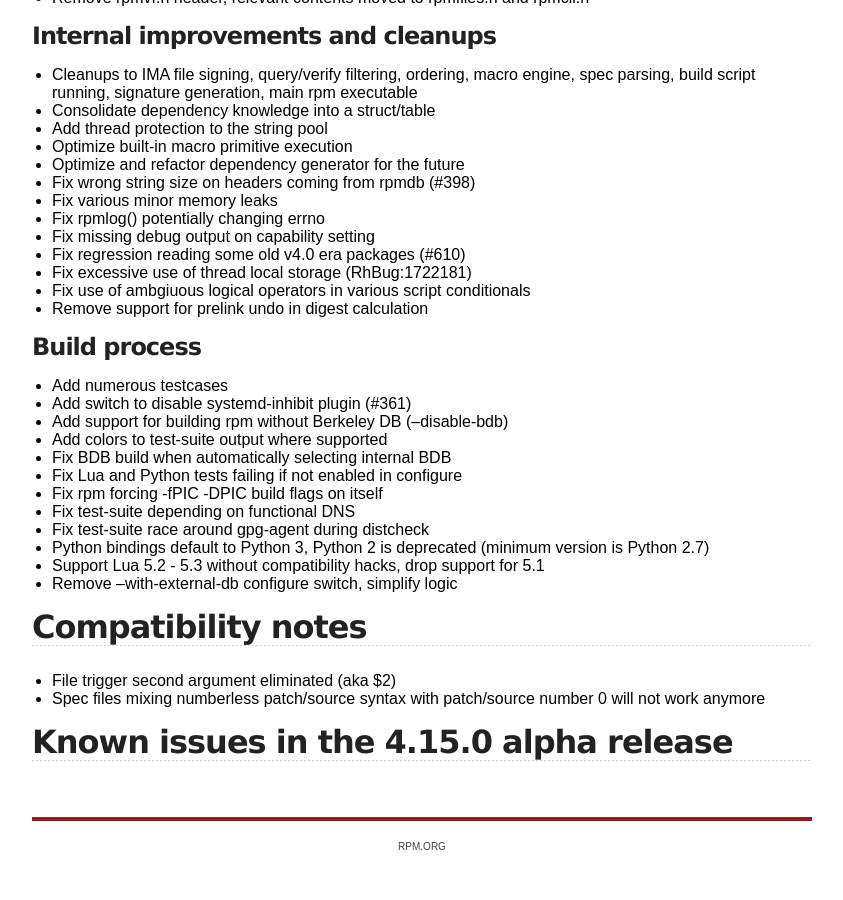
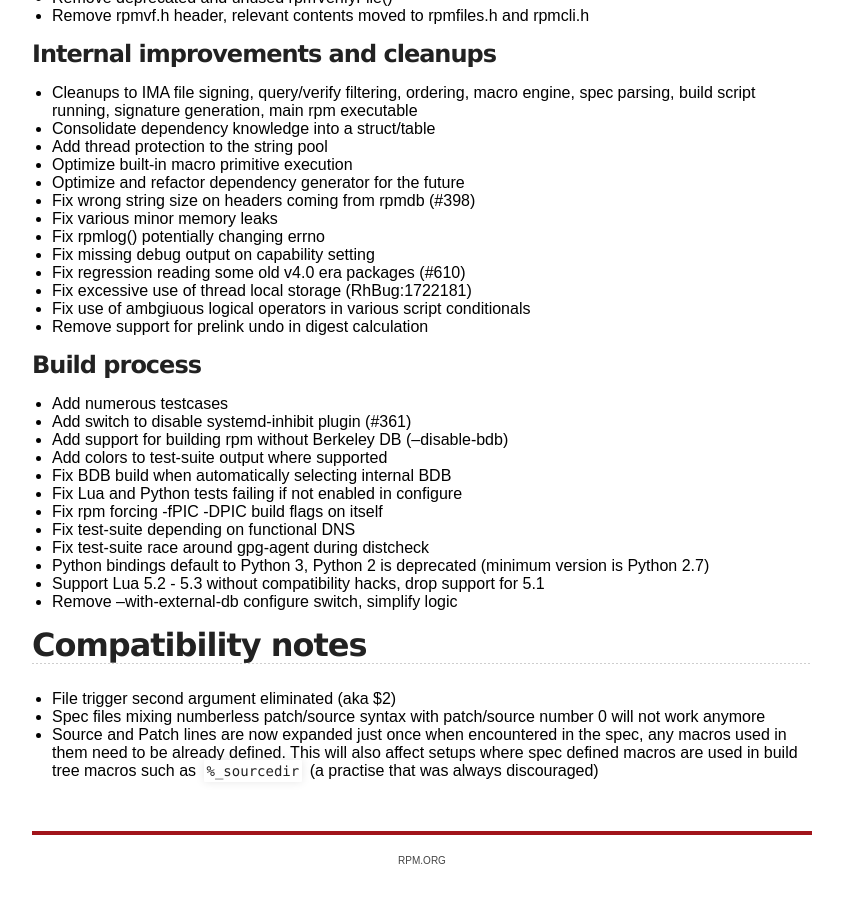
Before and after one commit to rpm-software-management/rpm-web, a Jekyll site: the page built from wiki/Releases/4.15.0.md, in a window 1280 px wide and 900 px high, scrolled down 3806 px. Shown: the whole window, without its empty margins (218-1061 px from the left). Built offline with Jekyll 4.4.1, drawn with Linux system fonts in a browser that asks for light colours; some of the changed text lies outside the part shown.

Commit message:
Add a remark about patch/source behavior change to 4.15.0 release notes
A cleanup commit caused an unannounced change to rpm >= 4.15 behavior
on patch/source lines which previously were expanded multiple times at
sites of use instead of site of declaration like the rest of the spec.
The new behavior makes more sense to rpm, but does affect some
rare setups as discussed at great lengths at:

https://github.com/rpm-software-management/rpm/issues/1161
https://bugzilla.redhat.com/show_bug.cgi?id=1820349 and
https://pagure.io/packaging-committee/issue/968

Document the change and move on.

```diff
--- a/wiki/Releases/4.15.0.md
+++ b/wiki/Releases/4.15.0.md
@@ -222,5 +223,8 @@ title: rpm.org - Releases
  * File trigger second argument eliminated (aka $2)
  * Spec files mixing numberless patch/source syntax with patch/source number 0
    will not work anymore
-
-## Known issues in the 4.15.0 alpha release
+ * Source and Patch lines are now expanded just once when encountered in
+   the spec, any macros used in them need to be already defined. This
+   will also affect setups where spec defined macros are used in
+   build tree macros such as `%_sourcedir` (a practise that was always
+   discouraged)
```
Also changed, not shown: other parts of wiki/Releases/4.15.0.md (+1 -0 lines).
